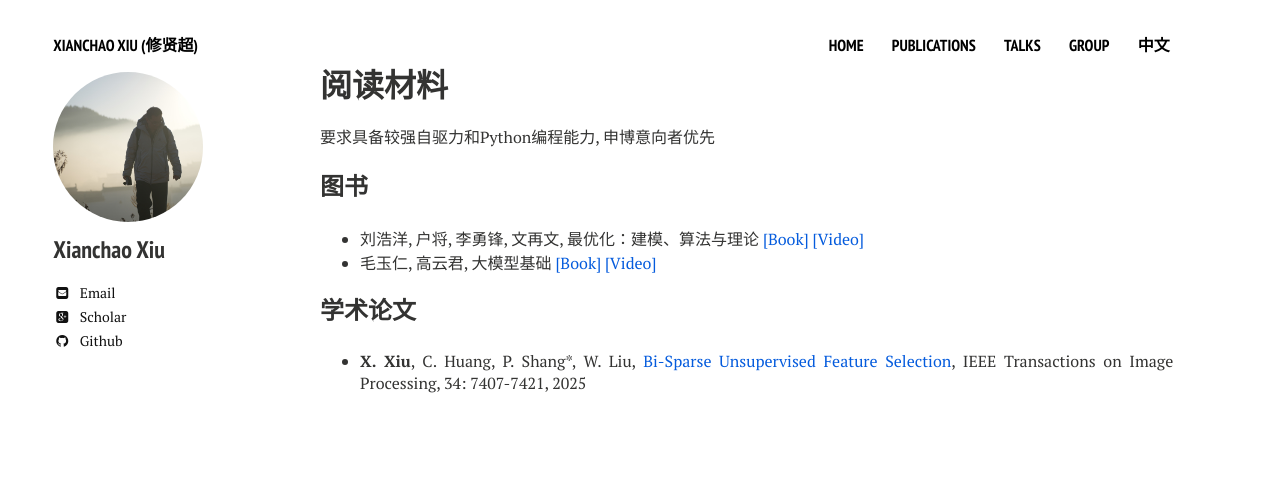
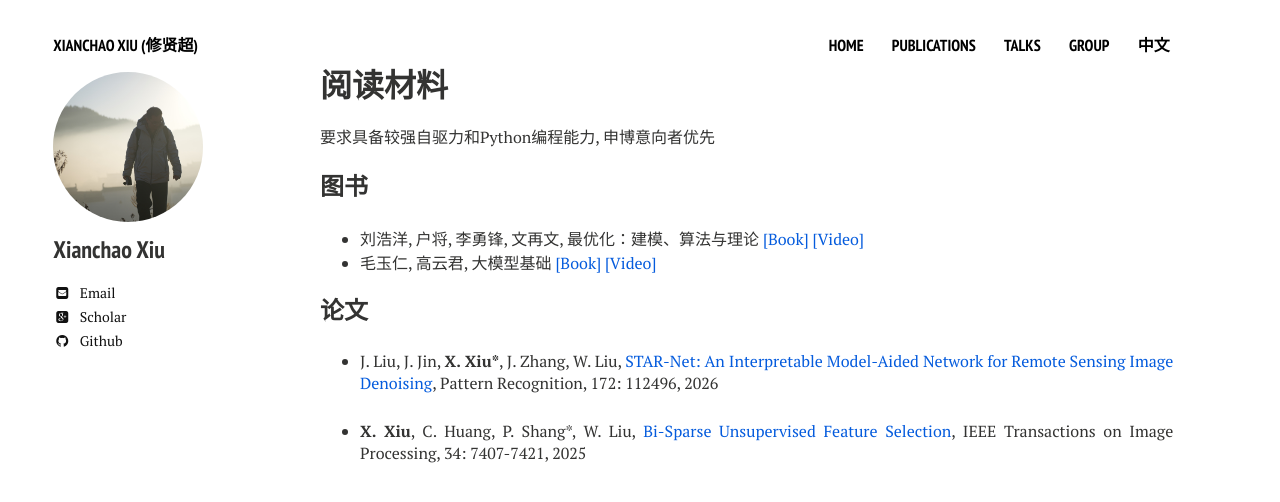
Before and after one commit to xianchaoxiu/xianchaoxiu.github.io, a Jekyll site: the page built from chinese/reading/index.md, in a window 1280 px wide. Shown: the top 502 px of the page. Built offline with Jekyll 4.4.1, drawn with Linux system fonts in a browser that asks for light colours; nearby versions of some CDN libraries.

Commit message:
Update index.md

```diff
--- a/chinese/reading/index.md
+++ b/chinese/reading/index.md
@@ -4,8 +4,6 @@ title: 阅读材料
 comments: false
 share: false
 ---
-
-
 
 要求具备较强自驱力和Python编程能力, 申博意向者优先
 
@@ -14,5 +12,7 @@ share: false
 * 毛玉仁, 高云君, 大模型基础 <a href="https://github.com/ZJU-LLMs/Foundations-of-LLMs" class="textlink" target="_blank">[Book]</a> <a href="https://space.bilibili.com/3546823125895398" class="textlink" target="_blank">[Video]</a> <br>
 
 
-### 学术论文
+### 论文
+* J. Liu, J. Jin, <b>X. Xiu*</b>, J. Zhang, W. Liu, <a href="https://doi.org/10.1016/j.patcog.2025.112496" class="textlink" target="_blank">STAR-Net: An Interpretable Model-Aided Network for Remote Sensing Image Denoising</a>, Pattern Recognition, 172: 112496, 2026 <br>
+
 * <b>X. Xiu</b>, C. Huang, P. Shang*, W. Liu, <a href="https://ieeexplore.ieee.org/document/11207158" class="textlink" target="_blank">Bi-Sparse Unsupervised Feature Selection</a>, IEEE Transactions on Image Processing, 34: 7407-7421, 2025  <br>
```
